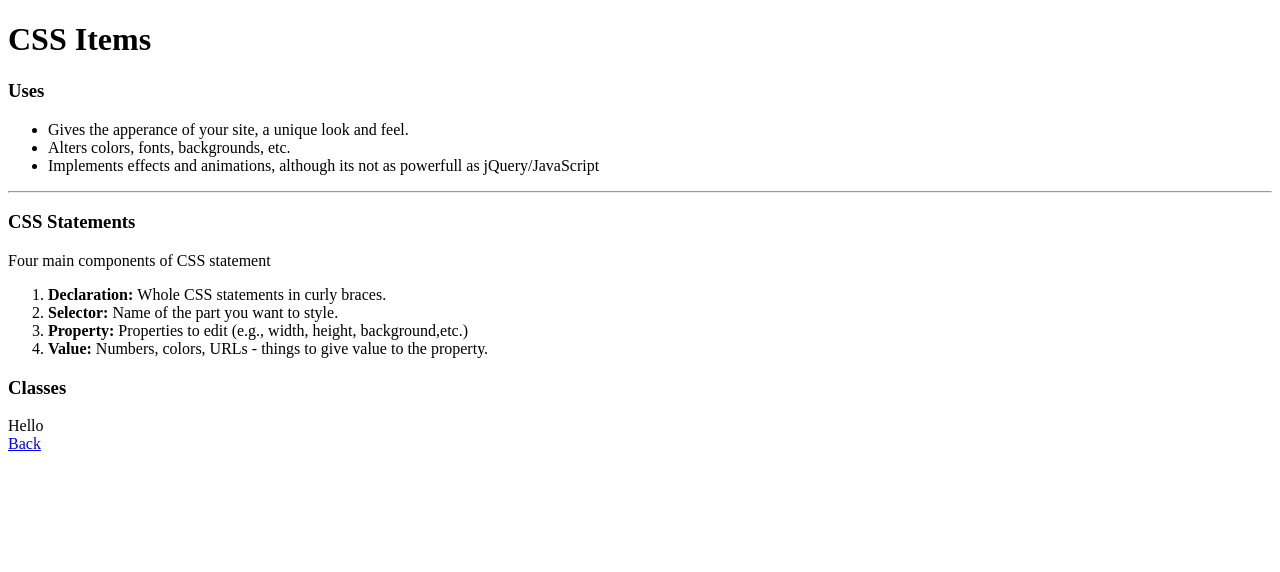
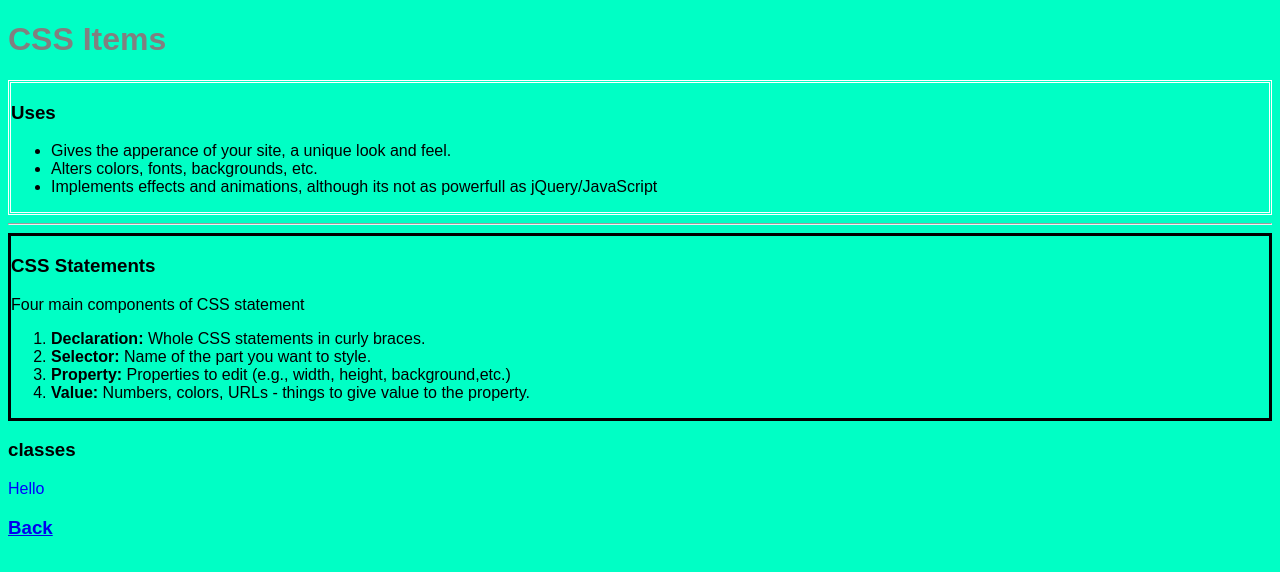
Before and after one commit to Austinj317/WebDevelopmentFundamentalsPlayground, a plain HTML site: page Views/CSS Playground.html in a window 1280 px wide. Drawn offline with Linux system fonts and the light colour scheme.

Commit message:
added dic classes in css playground

```diff
--- a/CSS/main.css
+++ b/CSS/main.css
@@ -2,12 +2,22 @@
 
 body{
 	font-family: Arial;
-	background: #00F5FF;
+	background: #00ffc5;
 }
 
 h1 {
-	color:red;
+	color: grey;
 }
-.alt{
+.alt {
 	color:blue;
 }
+
+#dog{
+	color:black;
+}
+.css-statements{
+	border:3px solid black;}
+
+.uses{
+	border: 3px double white;
+}
--- a/Views/CSS Playground.html
+++ b/Views/CSS Playground.html
@@ -2,29 +2,33 @@
 <html>
 	<head>
 		<title> CSS Playground</title>
-		<link rel="stylesheet" type="text/css"href="css/main.css">
+		<link rel="stylesheet" type="text/css"href="../css/main.css">
 	</head>
 	<body>
 		<h1>CSS Items</h1>
+		<div class="uses">
 		<h3>Uses</h3>
 			<ul>
 				<li>Gives the apperance of your site, a unique look and feel.</li>
 				<li>Alters colors, fonts, backgrounds, etc.</li>
 				<li>Implements effects and animations, although its not as powerfull as jQuery/JavaScript</li>
 			</ul>
+		</div>
 		<hr>
+		<div class="css-statements">
 		<h3>CSS Statements</h3>
 		<p>Four main components of CSS statement</p>
 			<ol>
 				<li><b>Declaration: </b>Whole CSS statements in curly braces.</li>
-				<!-- "{}" Curly Brace -->
 				<li><b>Selector: </b>Name of the part you want to style.</li>
 				<li><b>Property: </b>Properties to edit (e.g., width, height, background,etc.)</li>
 				<li><b>Value: </b>Numbers, colors, URLs - things to give value to the property.</li>
 			</ol>
-
-		<h3>Classes</h3>
-		<div class = "alt"> Hello</div>
+		</div>
+<!-- Classes = "." id = "#" -->
+		<h3 id = "dog">classes</h3>
+		<div class = "alt"> Hello </div>
+		<h3 id = "dog">
 
 
 		<a href="C:/Users/Admin/Desktop/portfolio/index.html">Back</a>
```
Also changed, not shown: Images/sinister-wallpaper-1920x1080.jpg (added).
